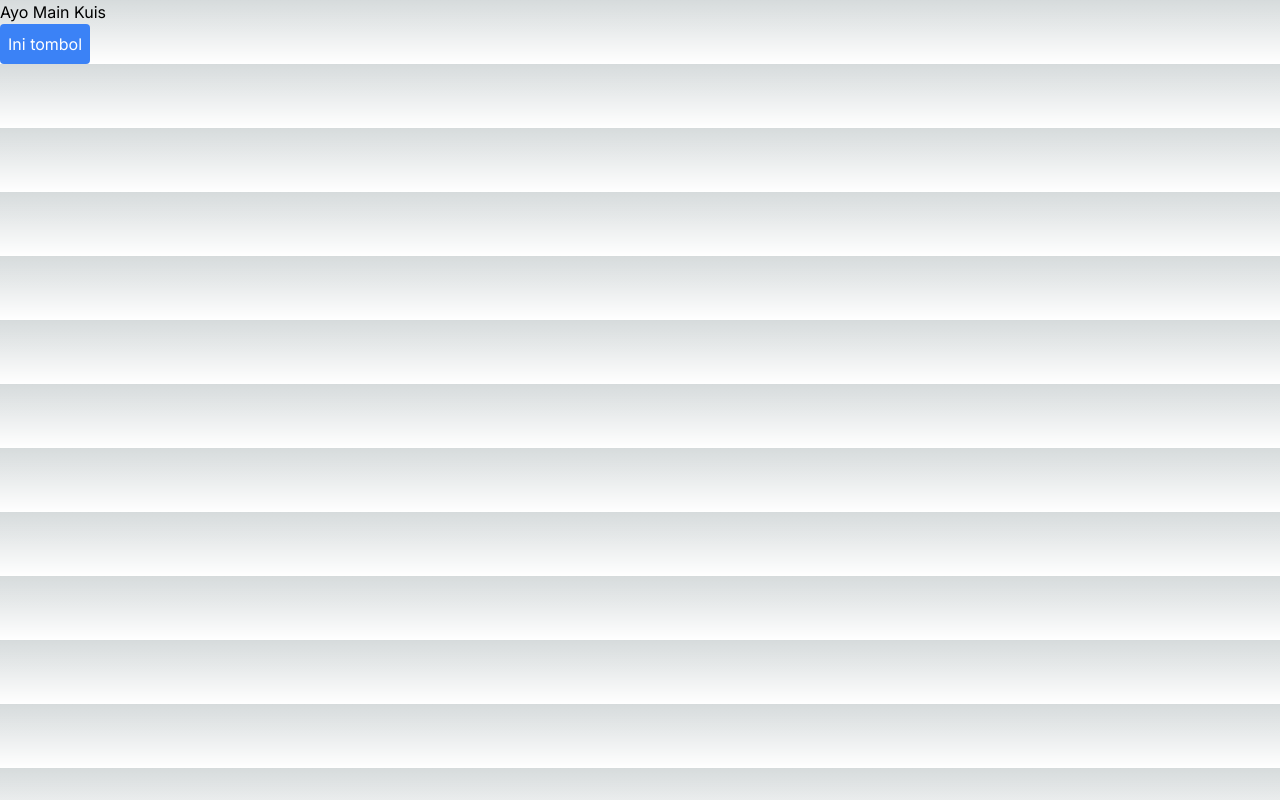
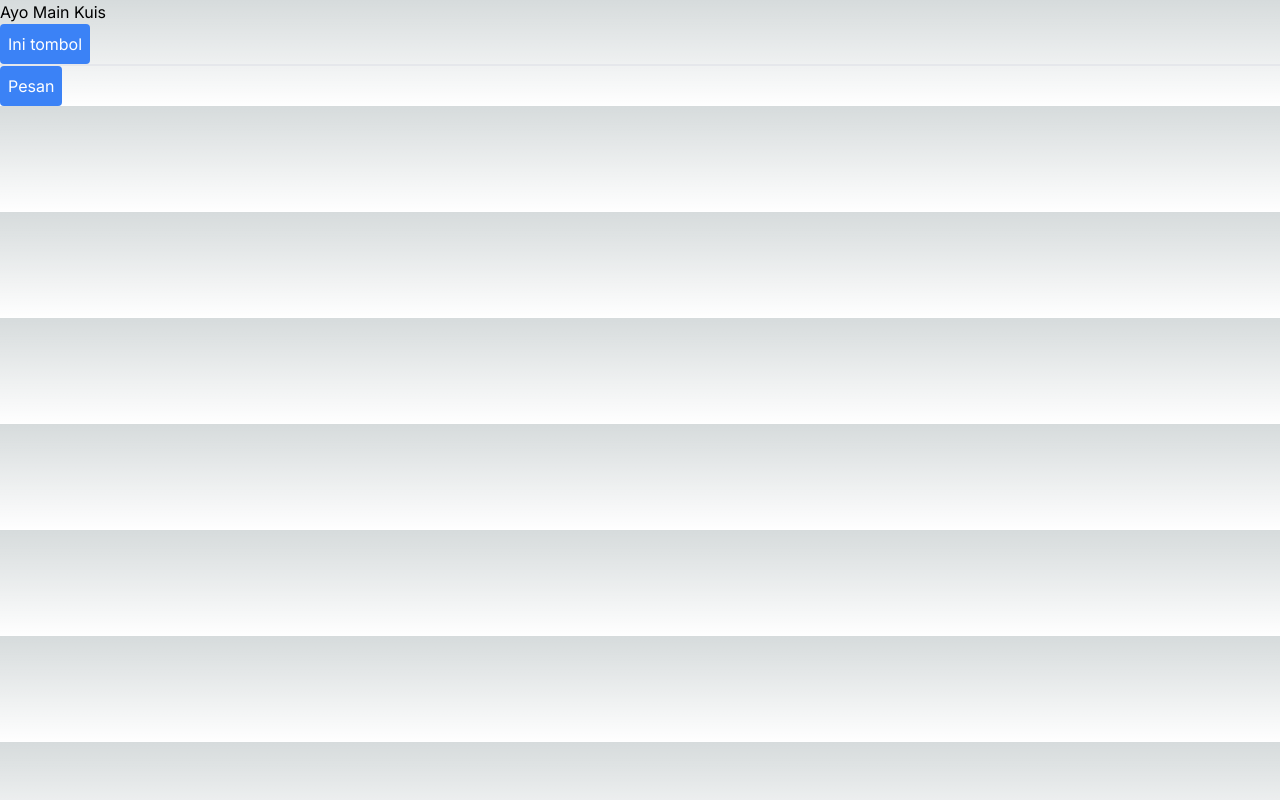
Before and after one commit to maulidhwuls/04-event-dan-state, a Next.js app: page / in a window 1280 px wide. Built offline with nearby package versions, Linux system fonts and the light colour scheme.

Commit message:
Praktikum 2

```diff
--- a/src/app/page.tsx
+++ b/src/app/page.tsx
@@ -1,5 +1,5 @@
 "use client";
-import Tombol_1 from "@/components/button";
+import Tombol_1, { Tombol_2 } from "@/components/button";
 
 export default function Home(){
   return(
@@ -7,6 +7,8 @@ export default function Home(){
     <div className="container mx-auto">
       <h2> Ayo Main Kuis</h2>
       <Tombol_1/>
+      <hr /><hr />
+      <Tombol_2 isiPesan={"Ini pesanku"} namaTombol={"Pesan"}/>
     </div>
     </>
   )
--- a/src/components/button.tsx
+++ b/src/components/button.tsx
@@ -1,3 +1,11 @@
+export function Tombol_2({isiPesan, namaTombol}){
+    return(
+        <button className="bg-blue-500 hover:bg-blue-700 text-white p-2 rounded" onClick={() => alert(isiPesan)}>
+            {namaTombol}
+        </button>
+    );
+}
+
 export default function Tombol_1(){
 
     function handleClick(){
@@ -14,7 +22,6 @@ export default function Tombol_1(){
         //onMouseOver={handleMouseOver}
         onMouseLeave={() => alert("Loh, kok sudah pergi!")}
         >
-
             Ini tombol
         </button>
     );
```
Also changed, not shown: assets-report/W04-2.png (added), 1 other file (tests, documents, lock files or other folders).
